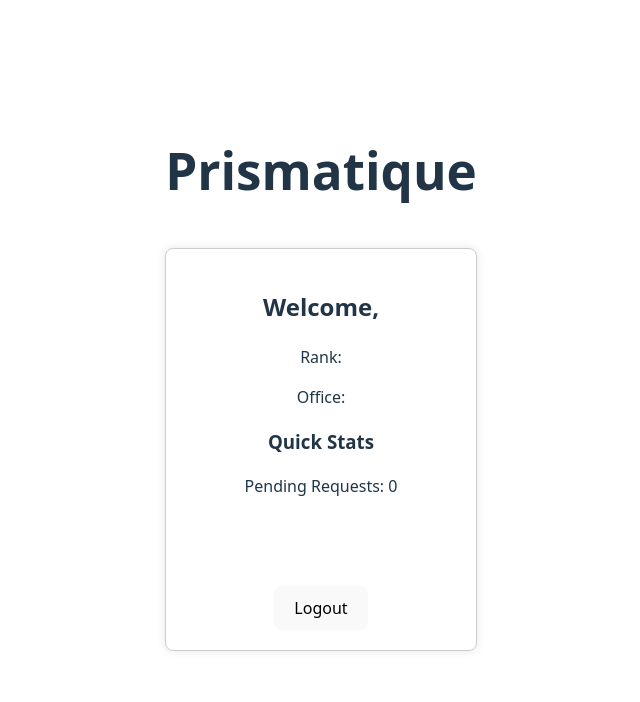
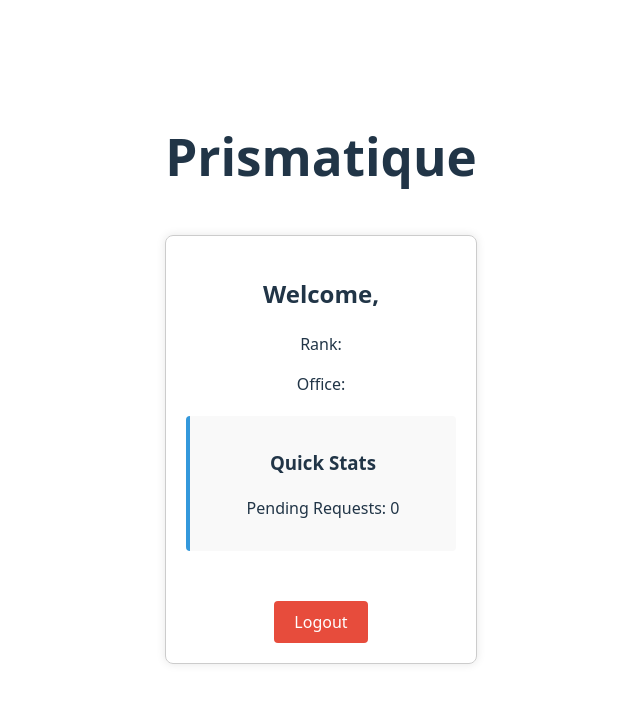
Before and after one commit to wukinnin/prismatique, a Vue app in the folder frontend/: page /dashboard in a window 1280 px wide. Shown: the top 702 px of the page, without its empty margins (319-959 px from the left). Built offline with nearby package versions, Linux system fonts and the light colour scheme; no server answers.

Commit message:
Dashboard display make new requests logic fix

```diff
--- a/frontend/src/views/DashboardView.vue
+++ b/frontend/src/views/DashboardView.vue
@@ -1,6 +1,6 @@
 <!-- src/views/DashboardView.vue -->
 <template>
-  <div class="container">
+  <div class="dashboard">
     <h2>Welcome, {{ user.name }}</h2>
     <p>Rank: {{ user.rank }}</p>
     <p>Office: {{ user.office_name }}</p>
@@ -11,12 +11,19 @@
       <p>Pending Requests: {{ pendingRequestsCount }}</p>
     </div>
 
-    <br>
-    <button @click="$router.push('/request-form')" v-if="user.rank === 'Head'" class="action-button">Make a New Request</button>
-    <br>
-    <br>
-    <button @click="logout">Logout</button>
+    <!-- Make a New Request Button (Only for Sender Heads) -->
+    <div class="actions">
+      <button
+        @click="$router.push('/request-form')"
+        v-if="user.rank === 'Head' && user.office_class === 'Sender'"
+        class="action-button"
+      >
+        Make a New Request
+      </button>
+    </div>
 
+    <!-- Logout Button -->
+    <button @click="logout" class="logout-button">Logout</button>
   </div>
 </template>
 
@@ -51,3 +58,58 @@ export default {
   },
 };
 </script>
+
+<style scoped>
+.dashboard {
+  max-width: 800px;
+  margin: 50px auto;
+  padding: 20px;
+  border: 1px solid #ccc;
+  border-radius: 8px;
+  box-shadow: 0 0 10px rgba(0, 0, 0, 0.1);
+  text-align: center;
+}
+
+.stats {
+  margin-top: 20px;
+  background-color: #f9f9f9;
+  padding: 15px;
+  border-left: 4px solid #3498db;
+  border-radius: 4px;
+}
+
+.actions {
+  margin-top: 30px;
+}
+
+.action-button {
+  display: inline-block;
+  padding: 10px 20px;
+  background-color: #3498db;
+  color: white;
+  border: none;
+  border-radius: 4px;
+  font-size: 16px;
+  cursor: pointer;
+  text-decoration: none;
+}
+
+.action-button:hover {
+  background-color: #2980b9;
+}
+
+.logout-button {
+  margin-top: 20px;
+  padding: 10px 20px;
+  background-color: #e74c3c;
+  color: white;
+  border: none;
+  border-radius: 4px;
+  font-size: 16px;
+  cursor: pointer;
+}
+
+.logout-button:hover {
+  background-color: #c0392b;
+}
+</style>
```
Also changed, not shown: 2 other files (tests, documents, lock files or other folders).
